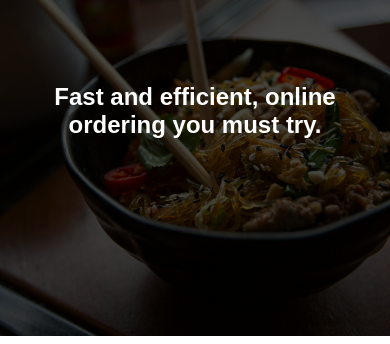
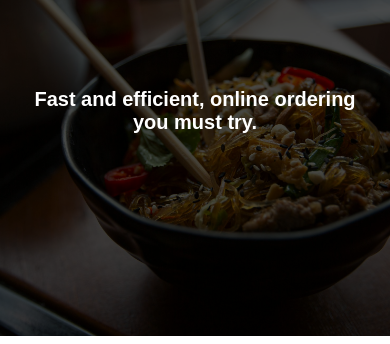
Before and after one commit to 7DARKNESS7/StepOrdering, a plain HTML site: page index.html in a window 390 px wide. Shown: the part 114-458 px from the top of the page. Drawn offline with nearby package versions, Linux system fonts and the light colour scheme; no server answers.

Commit message:
fixed bugs

```diff
--- a/css/style.scss
+++ b/css/style.scss
@@ -1044,6 +1044,11 @@ body {
 @media screen and (max-width: 425px) {
   body {
     main {
+      section.topSect {
+        h1 {
+          font-size: 20px;
+        }
+      }
       section.cart {
         .cartProd {
           .cart-item {
```
Also changed, not shown: css/style.css, 1 other file.
